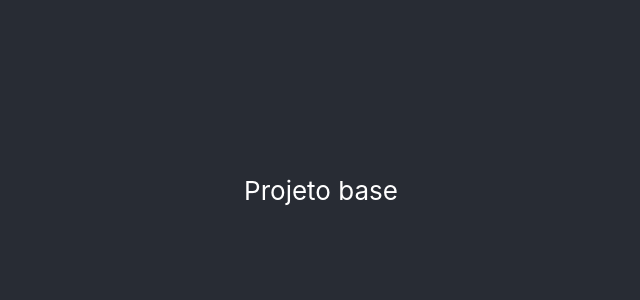
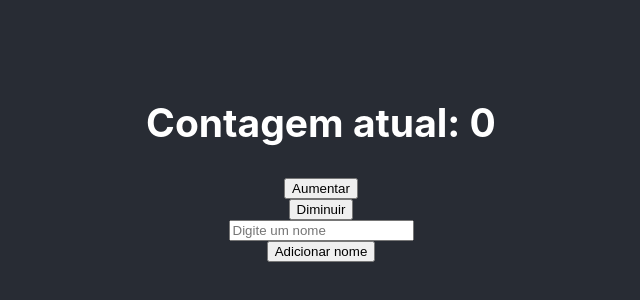
Before and after one commit to merogabriel/demo-q2-jul21, a React (Create React App) app: page / in a window 1280 px wide. Shown: the part 210-510 px from the top of the page, without its empty margins (319-959 px from the left). Built offline with nearby package versions, Linux system fonts and the light colour scheme.

Commit message:
feature: components for list

```diff
--- a/src/App.js
+++ b/src/App.js
@@ -1,9 +1,53 @@
+import { useState } from "react";
+
+import Button from "./components/Button";
+import Input from "./components/Input";
+import { List } from "./components/List";
+
 import "./app.css";
 
 function App() {
+  const [count, setCount] = useState(0);
+  const [name, setName] = useState("");
+  const [listNames, setListNames] = useState([]);
+
+  function add() {
+    setCount(count + 1);
+  }
+
+  function sub() {
+    setCount(count - 1);
+  }
+
+  function addName() {
+    if (name === "") {
+      return;
+    }
+
+    setListNames([...listNames, name]);
+  }
+
+  console.log(name);
+
+  // Two way data binding - Angular
+
   return (
     <div className="App">
-      <header className="App-header">Projeto base</header>
+      <header className="App-header">
+        <h2>Contagem atual: {count}</h2>
+
+        <Button onClick={add}>Aumentar</Button>
+        <Button onClick={sub}>Diminuir</Button>
+
+        <Input
+          placeholder="Digite um nome"
+          onChange={(event) => setName(event.target.value)}
+        />
+
+        <Button onClick={addName}>Adicionar nome</Button>
+
+        <List list={listNames} />
+      </header>
     </div>
   );
 }
--- a/src/app.css
+++ b/src/app.css
@@ -12,3 +12,9 @@
   font-size: calc(10px + 2vmin);
   color: white;
 }
+
+.button-1 {
+}
+
+.button-2 {
+}
--- /dev/null
+++ b/src/components/Button/index.jsx
@@ -0,0 +1,8 @@
+
+const Button = ({children, onClick}) => {
+  return (
+    <button onClick={onClick}>{children}</button>
+  )
+}
+
+export default Button;
--- /dev/null
+++ b/src/components/Input/index.jsx
@@ -0,0 +1,5 @@
+const Input = ({ placeholder, onChange }) => (
+  <input  onChange={onChange} placeholder={placeholder} />
+)
+
+export default Input;
--- /dev/null
+++ b/src/components/List/index.jsx
@@ -0,0 +1,10 @@
+export const List = ({ list }) => (
+  <ul>
+    {list.map((name, index) => (
+      <li key={index}>{name}</li>
+    ))}
+  </ul>
+);
+
+// Com retorno implicito,
+// não podemos ter states ou lógica dentro do nosso componente, apenas exibição. Esse componente apenas exibe
```
